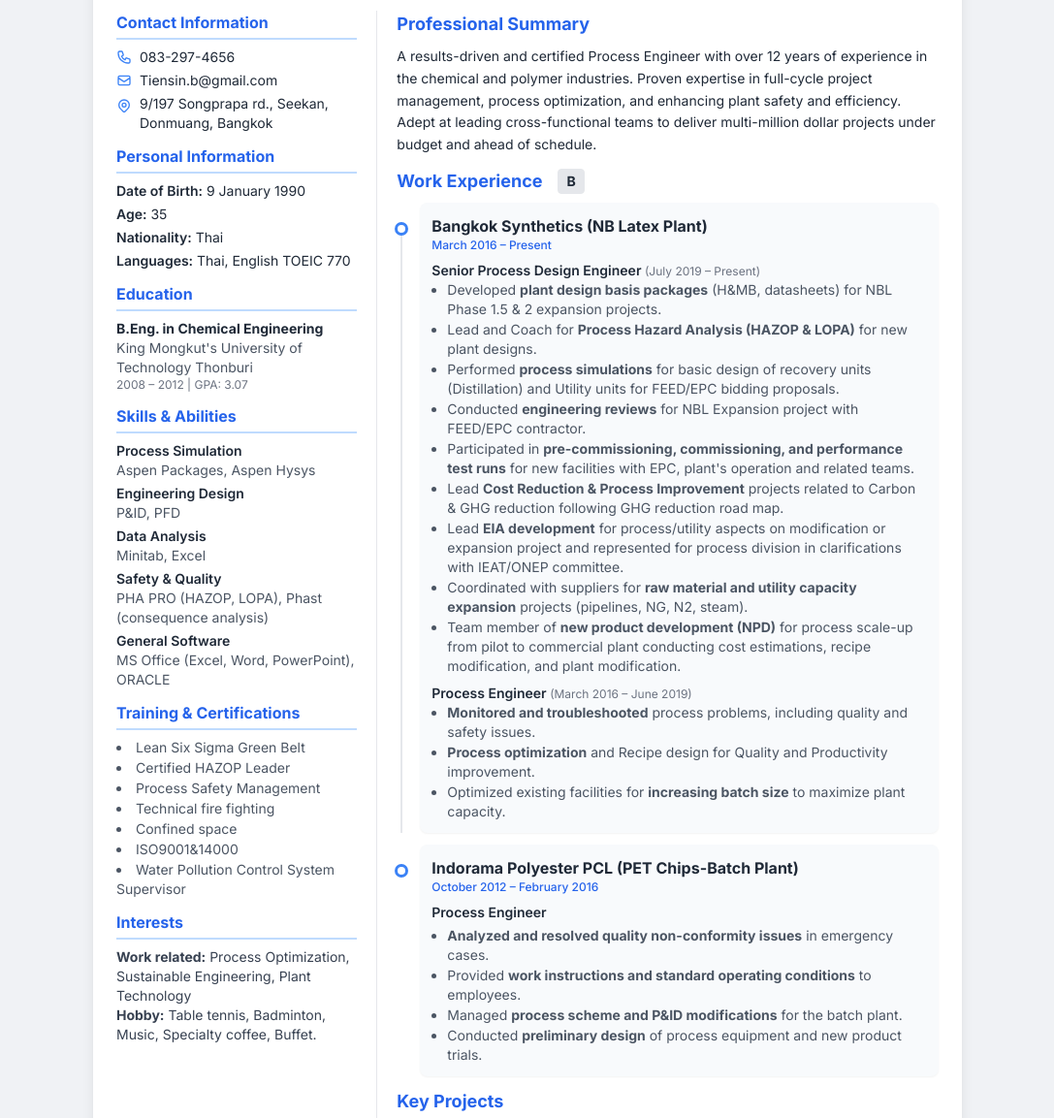
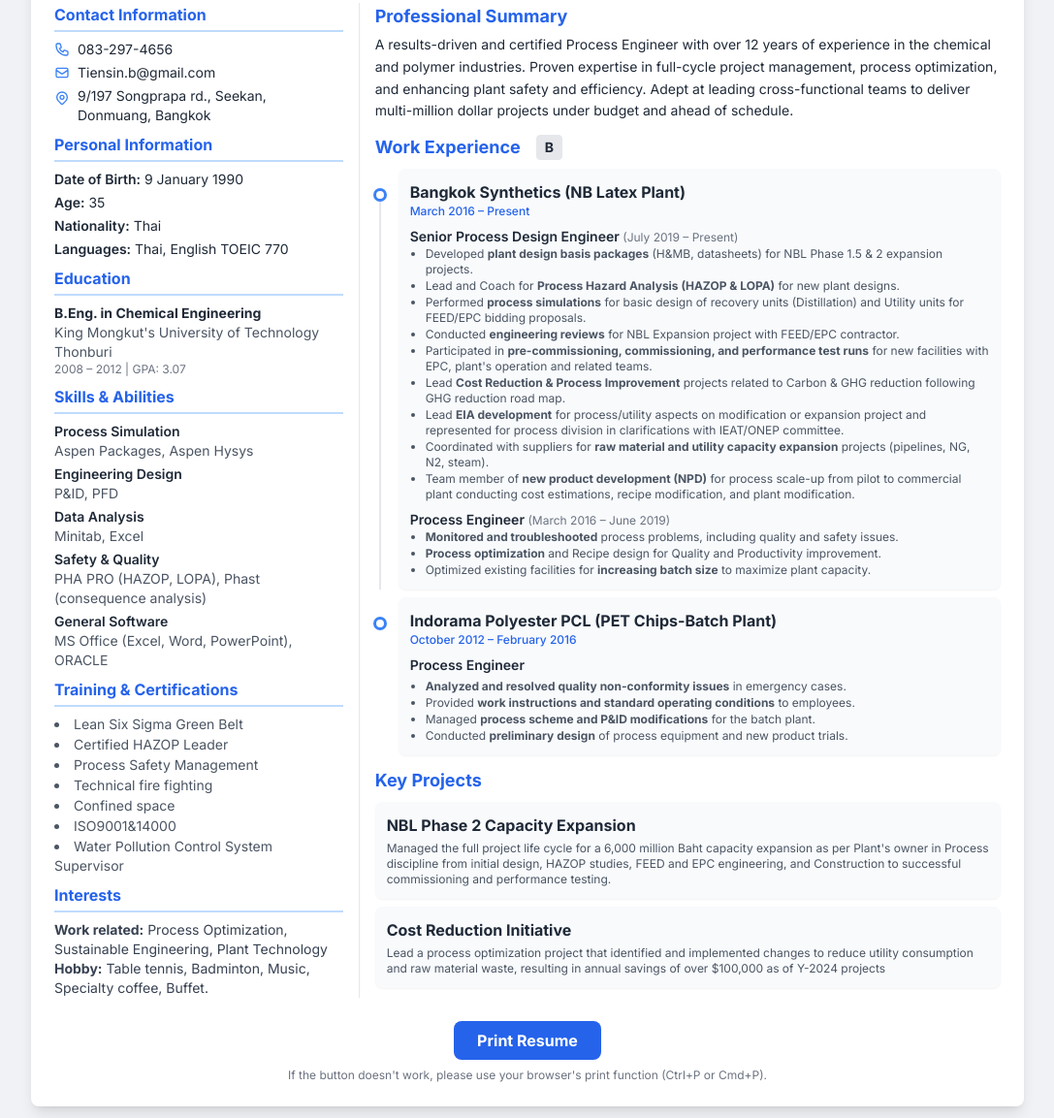
Before and after one commit to slapknot/Tiensin, a plain HTML site: page index.html in a window 1280 px wide. Shown: the part 154-1307 px from the top of the page at 97% size, without its empty margins (96-1183 px from the left). Drawn offline with nearby package versions, Linux system fonts and the light colour scheme.

Commit message:
Update index.html

```diff
--- a/index.html
+++ b/index.html
@@ -55,14 +55,14 @@
         /* --- Print-specific Styles for Letter Single Page --- */
         @page {
             size: letter; /* Set page size to Letter */
-            margin: 0.7in; /* Optimized margin for Letter */
+            margin: 0.65in; /* Further minimized margin */
         }
 
         @media print {
             html, body {
                 width: 100%;
                 height: auto;
-                font-size: 9pt; /* Adjusted font size for print */
+                font-size: 8.5pt; /* Further reduced font size for print */
                 background-color: #ffffff !important;
                 -webkit-print-color-adjust: exact;
                 color-adjust: exact;
@@ -96,9 +96,9 @@
     </style>
 </head>
 <body class="text-gray-800">
-    <div id="resume-container" class="main-container max-w-4xl mx-auto my-4 p-4 sm:p-6 bg-white shadow-lg rounded-lg">
+    <div id="resume-container" class="main-container max-w-5xl mx-auto my-4 p-4 sm:p-6 bg-white shadow-lg rounded-lg">
         <!-- Header Section -->
-        <header class="flex flex-col md:flex-row items-center justify-between mb-4 border-b pb-3">
+        <header class="flex flex-col md:flex-row items-center justify-between mb-3 border-b pb-2">
             <!-- Profile Picture -->
             <div class="relative group w-24 h-24 flex-shrink-0 mb-3 md:mb-0 md:mr-5">
                 <img id="profileImage" src="https://placehold.co/96x96/e0e7ff/3730a3?text=Photo"
@@ -118,11 +118,11 @@
             </div>
         </header>
 
-        <div class="grid grid-cols-1 md:grid-cols-3 gap-5">
+        <div class="grid grid-cols-1 md:grid-cols-3 gap-4">
             <!-- Left Column (Sidebar) -->
-            <aside class="md:col-span-1 md:border-r md:pr-5">
+            <aside class="md:col-span-1 md:border-r md:pr-4">
                 <!-- Contact Info -->
-                <section class="mb-3">
+                <section class="mb-2">
                     <h3 class="text-base font-bold text-blue-600 border-b-2 border-blue-200 pb-1 mb-2">Contact Information</h3>
                     <ul id="contact-list" class="space-y-1 text-sm">
                         <li class="flex items-center group deletable-item">
@@ -144,7 +144,7 @@
                 </section>
 
                 <!-- Personal Information Section -->
-                <section class="mb-3">
+                <section class="mb-2">
                     <h3 class="text-base font-bold text-blue-600 border-b-2 border-blue-200 pb-1 mb-2">Personal Information</h3>
                     <div class="space-y-1 text-sm">
                         <p><strong class="font-semibold">Date of Birth:</strong> <span id="personal-dob" contenteditable="true">9 January 1990</span></p>
@@ -155,7 +155,7 @@
                 </section>
 
                 <!-- Education -->
-                <section class="mb-3">
+                <section class="mb-2">
                     <h3 class="text-base font-bold text-blue-600 border-b-2 border-blue-200 pb-1 mb-2">Education</h3>
                     <div class="text-sm">
                         <p id="edu-degree" class="font-bold" contenteditable="true">B.Eng. in Chemical Engineering</p>
@@ -165,7 +165,7 @@
                 </section>
 
                 <!-- Skills -->
-                <section class="mb-3">
+                <section class="mb-2">
                     <h3 class="text-base font-bold text-blue-600 border-b-2 border-blue-200 pb-1 mb-2">Skills & Abilities</h3>
                     <div class="space-y-1 text-sm">
                         <div>
@@ -192,7 +192,7 @@
                 </section>
 
                 <!-- Training -->
-                <section class="mb-3">
+                <section class="mb-2">
                     <h3 class="text-base font-bold text-blue-600 border-b-2 border-blue-200 pb-1 mb-2">Training & Certifications</h3>
                     <ul id="training-list" class="space-y-px text-sm list-disc list-inside text-gray-600" contenteditable="true">
                         <li>Lean Six Sigma Green Belt</li>
@@ -219,7 +219,7 @@
             <main class="md:col-span-2">
                 <!-- Professional Summary -->
                 <section class="mb-3">
-                    <h3 class="text-lg font-bold text-blue-600 mb-2">Professional Summary</h3>
+                    <h3 class="text-lg font-bold text-blue-600 mb-1">Professional Summary</h3>
                     <p id="summary-p" class="text-sm leading-relaxed" contenteditable="true">
                         A results-driven and certified Process Engineer with over 12 years of experience in the chemical and polymer industries. Proven expertise in full-cycle project management, process optimization, and enhancing plant safety and efficiency. Adept at leading cross-functional teams to deliver multi-million dollar projects under budget and ahead of schedule.
                     </p>
@@ -233,7 +233,7 @@
                     </div>
                     <div id="work-experience-list" class="relative pl-6">
                         <!-- Timeline Item 1: Grouped Experience -->
-                        <div class="timeline-item relative mb-3 deletable-item">
+                        <div class="timeline-item relative mb-2 deletable-item">
                             <div class="timeline-line"></div>
                             <div class="bg-slate-50 p-3 rounded-lg shadow-sm relative group">
                                 <h4 class="font-bold text-base" contenteditable="true">Bangkok Synthetics (NB Latex Plant)</h4>
@@ -242,7 +242,7 @@
                                 <!-- Position 1 -->
                                 <div class="mb-2">
                                     <p class="font-semibold text-sm" contenteditable="true">Senior Process Design Engineer <span class="font-normal text-gray-500 text-xs">(July 2019 – Present)</span></p>
-                                    <ul class="list-disc list-outside ml-4 space-y-px text-sm text-gray-600" contenteditable="true">
+                                    <ul class="list-disc list-outside ml-4 space-y-px text-xs text-gray-600" contenteditable="true">
                                         <li>Developed <strong>plant design basis packages</strong> (H&MB, datasheets) for NBL Phase 1.5 & 2 expansion projects.</li>
                                         <li>Lead and Coach for <strong>Process Hazard Analysis (HAZOP & LOPA)</strong> for new plant designs.</li>
                                         <li>Performed <strong>process simulations</strong> for basic design of recovery units (Distillation) and Utility units for FEED/EPC bidding proposals.</li>
@@ -258,7 +258,7 @@
                                 <!-- Position 2 -->
                                 <div>
                                     <p class="font-semibold text-sm" contenteditable="true">Process Engineer <span class="font-normal text-gray-500 text-xs">(March 2016 – June 2019)</span></p>
-                                    <ul class="list-disc list-outside ml-4 space-y-px text-sm text-gray-600" contenteditable="true">
+                                    <ul class="list-disc list-outside ml-4 space-y-px text-xs text-gray-600" contenteditable="true">
                                         <li><strong>Monitored and troubleshooted</strong> process problems, including quality and safety issues.</li>
                                         <li><strong>Process optimization</strong> and Recipe design for Quality and Productivity improvement.</li>
                                         <li>Optimized existing facilities for <strong>increasing batch size</strong> to maximize plant capacity.</li>
@@ -270,13 +270,13 @@
                         </div>
 
                         <!-- Timeline Item 2 -->
-                        <div class="timeline-item relative mb-3 deletable-item">
+                        <div class="timeline-item relative mb-2 deletable-item">
                             <div class="timeline-line"></div>
                             <div class="bg-slate-50 p-3 rounded-lg shadow-sm relative group">
                                 <h4 class="font-bold text-base" contenteditable="true">Indorama Polyester PCL (PET Chips-Batch Plant)</h4>
                                 <p class="font-medium text-blue-600 text-xs mb-2" contenteditable="true">October 2012 – February 2016</p>
                                 <p class="font-semibold text-sm" contenteditable="true">Process Engineer</p>
-                                <ul class="list-disc list-outside ml-4 space-y-px text-sm text-gray-600 mt-1" contenteditable="true">
+                                <ul class="list-disc list-outside ml-4 space-y-px text-xs text-gray-600 mt-1" contenteditable="true">
                                     <li><strong>Analyzed and resolved quality non-conformity issues</strong> in emergency cases.</li>
                                     <li>Provided <strong>work instructions and standard operating conditions</strong> to employees.</li>
                                     <li>Managed <strong>process scheme and P&ID modifications</strong> for the batch plant.</li>
@@ -294,12 +294,12 @@
                     <div id="key-projects-list" class="space-y-2">
                         <div class="bg-slate-50 p-3 rounded-lg shadow-sm relative group deletable-item">
                             <h4 class="font-bold text-base" contenteditable="true">NBL Phase 2 Capacity Expansion</h4>
-                            <p class="text-gray-600 mt-1 text-sm" contenteditable="true">Managed the full project life cycle for a 6,000 million Baht capacity expansion as per Plant's owner in Process discipline from initial design, HAZOP studies, FEED and EPC engineering, and Construction to successful commissioning and performance testing.</p>
+                            <p class="text-gray-600 mt-1 text-xs" contenteditable="true">Managed the full project life cycle for a 6,000 million Baht capacity expansion as per Plant's owner in Process discipline from initial design, HAZOP studies, FEED and EPC engineering, and Construction to successful commissioning and performance testing.</p>
                              <button onclick="deleteItem(event)" class="delete-btn absolute top-1 right-1 text-red-500 no-print" title="Delete item"><svg class="w-4 h-4" fill="none" stroke="currentColor" viewBox="0 0 24 24"><path stroke-linecap="round" stroke-linejoin="round" stroke-width="2" d="M19 7l-.867 12.142A2 2 0 0116.138 21H7.862a2 2 0 01-1.995-1.858L5 7m5 4v6m4-6v6m1-10V4a1 1 0 00-1-1h-4a1 1 0 00-1 1v3M4 7h16"></path></svg></button>
                         </div>
                         <div class="bg-slate-50 p-3 rounded-lg shadow-sm relative group deletable-item">
                             <h4 class="font-bold text-base" contenteditable="true">Cost Reduction Initiative</h4>
-                            <p class="text-gray-600 mt-1 text-sm" contenteditable="true">Lead a process optimization project that identified and implemented changes to reduce utility consumption and raw material waste, resulting in annual savings of over $100,000 as of Y-2024 projects</p>
+                            <p class="text-gray-600 mt-1 text-xs" contenteditable="true">Lead a process optimization project that identified and implemented changes to reduce utility consumption and raw material waste, resulting in annual savings of over $100,000 as of Y-2024 projects</p>
                              <button onclick="deleteItem(event)" class="delete-btn absolute top-1 right-1 text-red-500 no-print" title="Delete item"><svg class="w-4 h-4" fill="none" stroke="currentColor" viewBox="0 0 24 24"><path stroke-linecap="round" stroke-linejoin="round" stroke-width="2" d="M19 7l-.867 12.142A2 2 0 0116.138 21H7.862a2 2 0 01-1.995-1.858L5 7m5 4v6m4-6v6m1-10V4a1 1 0 00-1-1h-4a1 1 0 00-1 1v3M4 7h16"></path></svg></button>
                         </div>
                     </div>
```
